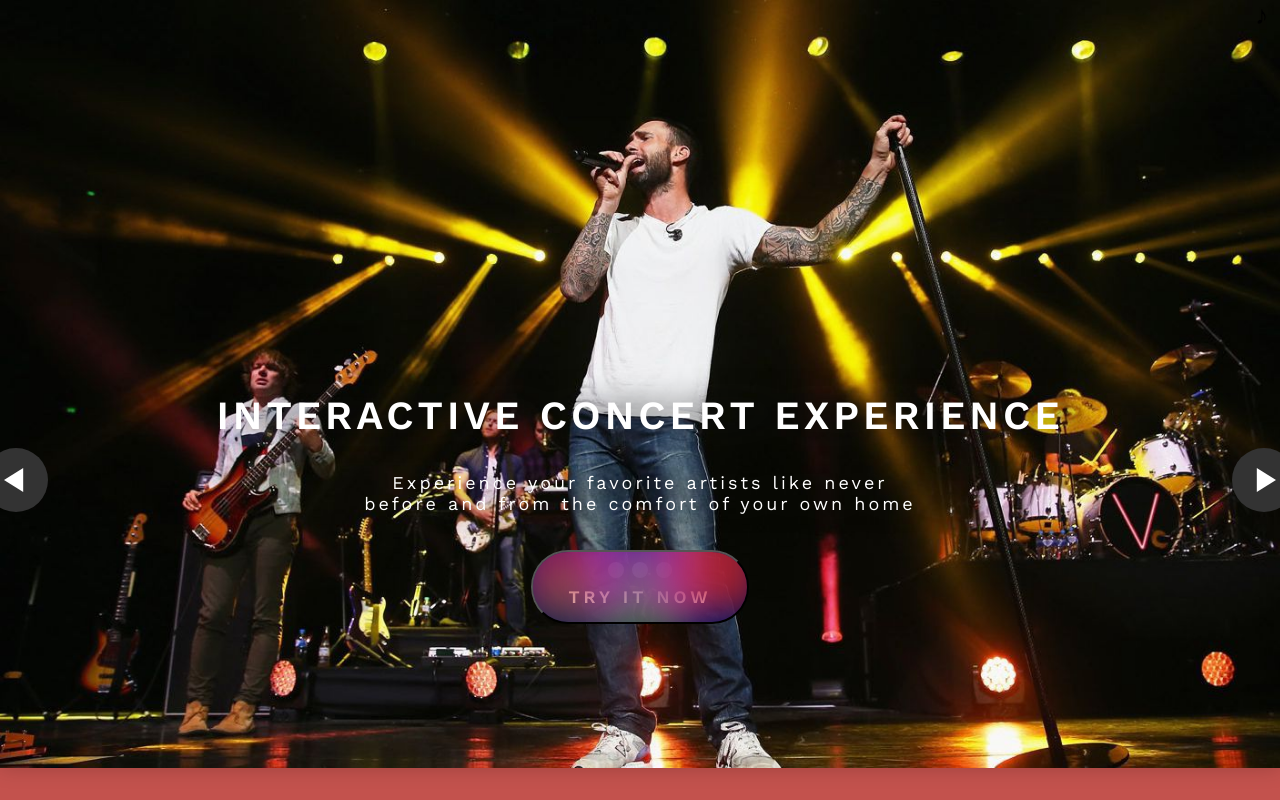
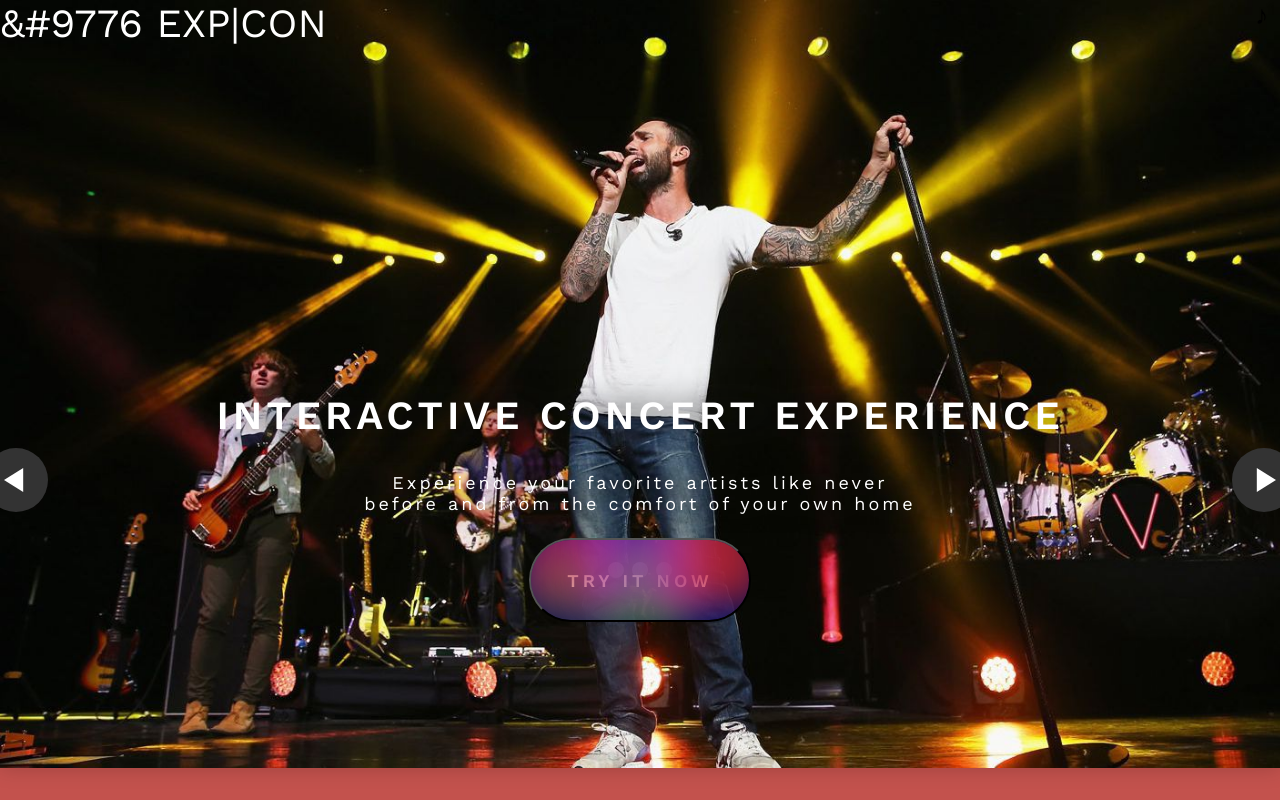
Before and after one commit to amandaalliegro/Front-End-Assessment---Speer_React, a React (Create React App) app in the folder client/: page / in a window 1280 px wide. Shown: the top 800 px of the page. Built offline with nearby package versions, Linux system fonts and the light colour scheme.

Commit message:
buttons slider and black scnd fixed

```diff
--- a/client/src/components/Landing.jsx
+++ b/client/src/components/Landing.jsx
@@ -2,6 +2,8 @@ import Black from "./sections/Black";
 import BlackScnd from "./sections/BlackScnd";
 import Blue from "./sections/Blue"
 import Footer from "./sections/Footer";
+import SidebarNavs from "./sections/Menu";
+import Menu from "./sections/Menu";
 import Red from "./sections/Red"
 import Slider from "./sections/Slider"
 import Yellow from "./sections/Yellow"
@@ -10,6 +12,7 @@ import Yellow from "./sections/Yellow"
 function Landing(props){
   return (
   <div className='landing'>
+    <SidebarNavs />
     <Slider />
     <Red />
     <Yellow />
--- a/client/src/components/Plans.jsx
+++ b/client/src/components/Plans.jsx
@@ -1,5 +1,6 @@
 import Blue from "./sections/Blue";
 import Footer from "./sections/Footer";
+import Menu from "./sections/Menu";
 import TryIt from "./sections/TryIt";
 
 
@@ -7,6 +8,7 @@ import TryIt from "./sections/TryIt";
 function Plans(props){
   return (
   <div className='Plans'>
+    <Menu />
     <TryIt />
 
   </div>
--- /dev/null
+++ b/client/src/components/sections/Menu.jsx
@@ -0,0 +1,39 @@
+import React from 'react'
+import "./menu.scss"
+
+class Menu extends React.Component {
+  constructor() {
+    super();
+    this.state = {
+        activeCollapse: 'circulars'
+    };
+  }
+
+  handleExpandCollaps = (name) => {
+    if (this.state.activeCollapse === name) {
+        this.setState({ activeCollapse: '' })
+    } else {
+        this.setState({ activeCollapse: name })
+    }
+  }
+
+  moreInfoClick = (e) => {
+    e.stopPropagation();
+    console.log("clicked");
+  }
+  render() {
+    return  (
+     <div  className={`collapsible ${this.state.activeCollapse === "circulars" ? 'item-active' : ''}`} onClick={() => this.handleExpandCollaps("circulars")}>
+      <div onClick={this.moreInfoClick} id='collapsible-btn'>&#9776 EXP|CON
+      <div class="content" id='collapsible-menu'>
+        <div class='menu-txt'>
+          <p id='menu-color'>What is it</p>
+          <p>Perks pricing</p>
+        </div>
+      </div>
+    </div>
+    </div>
+    )
+  }
+}
+export default Menu
--- /dev/null
+++ b/client/src/components/sections/menu.scss
@@ -0,0 +1,74 @@
+@import url('https://fonts.googleapis.com/css2?family=Work+Sans:ital,wght@0,100;0,200;0,300;0,400;0,500;0,600;0,700;1,100;1,200;1,300;1,400;1,500&display=swap');
+
+@import url('https://fonts.googleapis.com/css2?family=Work+Sans:ital,wght@0,100;0,200;0,300;0,400;0,500;0,600;0,700;1,100;1,200;1,300;1,400;1,500&display=swap');
+
+@keyframes grow {
+  0% { font-size: 0; }
+  100% { font-size: 40px; }
+}
+#collapsible-menu{
+  display: none;
+  height: 330px;
+  width:330px;
+  border-radius : 100%;
+  background-color: black;
+  float:left;
+  color:white;
+  position:absolute;
+  animation:ease-in;
+  transition: ease-in 10s;
+  -moz-animation-duration: 2s;
+  font-family: 'Work Sans', sans-serif;
+  z-index: 5;
+
+
+
+}
+#collapsible-btn{
+  font-family: 'Work Sans', sans-serif;
+  height: 60px;
+  width:fit-content;
+  border-radius: 100%;
+  background-color: transparent;
+  position: fixed;
+  color:white;
+  font-size: 40px;
+  animation-fill-mode: forwards;
+  -moz-animation-duration: 2s;
+  -webkit-animation-fill-mode: forwards;
+  behavior: smooth;
+  z-index: 1000;
+  cursor: pointer;
+  transition: 10s;
+
+}
+#collapsible-btn.open {
+  z-index: 1000;
+  transform: scaleZ(1000);
+  transform: translateZ(1000);
+
+}
+
+#collapsible-btn.open #collapsible-menu {
+  display: block;
+  transform:scaleX(+55deg) scaleY(+15deg) scaleZ(0);
+  left: -35%;
+  top: -75%;
+  z-index: 1;
+  animation:ease-in .7s;
+  transition: all ease-in .7s
+}
+
+.menu-txt {
+  font-size: 24px;
+  font-weight: 600;
+  padding-left: 28%;
+  padding-top: 45%;
+  color:white;
+  text-transform:uppercase;
+  font-family: 'Work Sans', sans-serif;
+}
+
+#menu-color {
+  color: white;
+}
--- a/client/src/components/sections/slider.scss
+++ b/client/src/components/sections/slider.scss
@@ -292,6 +292,17 @@ ol, li {
   -webkit-filter: drop-shadow(40px 40px 40px #222);
   filter: drop-shadow(70px 2px 10px #0a0a0a);
 
+
+}
+
+#tryIt-btn-multi-color-slider{
+  margin-bottom: 6px;
+  margin-top: 6px;
+  padding-bottom: 50px;
+  padding-top: 30px;
+
+  font-size: 18px;
+  height: 70px;
 }
 .btn-slider{
   display: flex;
```
